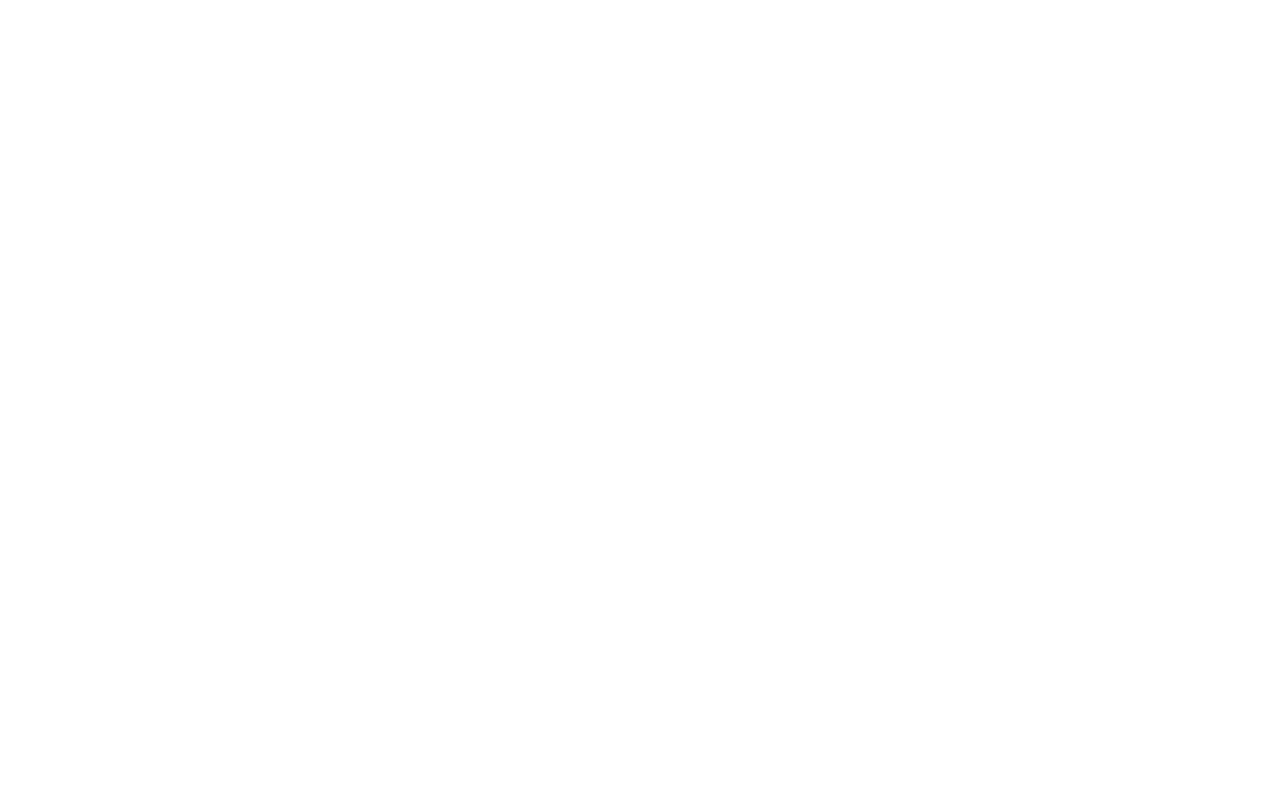
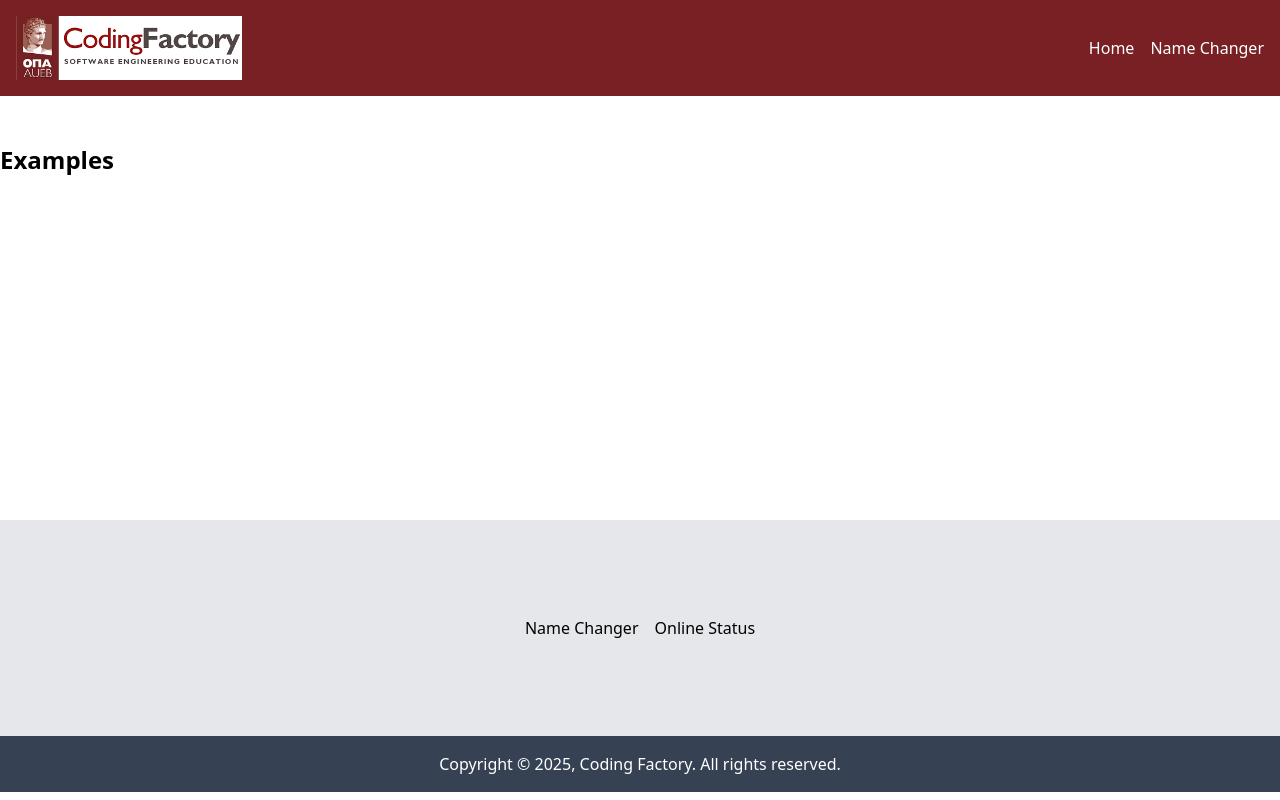
Before and after one commit to StavriannaLeon/react-intro, a React (Vite) app: page /examples in a window 1280 px wide. Built offline with nearby package versions, Linux system fonts and the light colour scheme.

Commit message:
feat: add new examples page/section/routes

```diff
--- a/src/App.tsx
+++ b/src/App.tsx
@@ -23,6 +23,8 @@
 import UserPage from "./components/UserPage.tsx";
 import NotFoundPage from "./pages/NotFoundPage.tsx";
 import RouterLayout from "./components/RouterLayout.tsx";
+import ExamplesPage from "./components/ExamplesPage.tsx";
+import RouterExamplesLayout from "./components/RouterExamplesLayout.tsx";
 
 function App() {
 
@@ -58,7 +60,6 @@
             {/*</Layout>*/}
 
             <BrowserRouter>
-                {/*<Layout>*/}
                     <Routes>
                         {/*<Route path="/" element={<HomePage/>} />*/} {/* same with: */}
                         <Route index element={<HomePage/>} />
@@ -71,7 +72,9 @@
                         {/*<Route path="examples/name-changer" element={<NameChangerPage/>} />*/}
                         {/*<Route path="examples/online-status" element={<OnlineStatus/>} />*/}
 
-                        <Route path="examples?"> {/* optional segments | "/examples/" in the url can be omitted */}
+                        {/*<Route path="examples?"> /!* optional segments | "/examples/" in the url can be omitted *!/*/}
+                        <Route path="examples" element={<RouterExamplesLayout/>}>
+                            <Route index element={<ExamplesPage/>} /> {/* here index = /examples/ */}
                             <Route path="name-changer" element={<NameChangerPage/>} />
                             <Route path="online-status" element={<OnlineStatusPage/>} />
                         </Route>
@@ -81,7 +84,6 @@
                         <Route path="*" element={<NotFoundPage/>} />
                         {/* NotFoundPage has to be put last */}
                     </Routes>
-                {/*</Layout>*/}
             </BrowserRouter>
         </>
     )
--- /dev/null
+++ b/src/components/ExamplesPage.tsx
@@ -0,0 +1,16 @@
+import {useEffect} from "react";
+
+const ExamplePage = () => {
+
+    useEffect(() => {
+        document.title = 'Examples';
+    }, [])
+
+    return (
+        <>
+            <h1 className="text-2xl font-bold mt-12">Examples</h1>
+        </>
+    )
+}
+
+export default ExamplePage
--- /dev/null
+++ b/src/components/ExamplesSection.tsx
@@ -0,0 +1,33 @@
+import {NavLink} from "react-router"
+const ExamplesSection = () => {
+    return (
+        <>
+            <div className="bg-gray-200 py-24">
+                <ul className="container mx-auto flex justify-center space-x-4">
+                    <li>
+                        {/*<NavLink to="/examples/name-changer">Name Changer</NavLink>*/}
+                        <NavLink
+                            to="/examples/name-changer"
+                            className={({isActive}) =>
+                                isActive ? "text-cf-dark-red underline underline-offset-4" : "text-cf-gray" }
+                        >
+                            Name Changer
+                        </NavLink>
+                    </li>
+                    <li>
+                        {/*<Link to="/examples/online-status">Online Status</Link>*/}
+                        <NavLink
+                            to="/examples/online-status"
+                            className={({isActive}) =>
+                                isActive ? "text-cf-dark-red underline underline-offset-4" : "text-cf-gray" }
+                        >
+                            Online Status
+                        </NavLink>
+                    </li>
+                </ul>
+            </div>
+        </>
+    )
+}
+
+export default ExamplesSection;
--- /dev/null
+++ b/src/components/RouterExamplesLayout.tsx
@@ -0,0 +1,18 @@
+import {Outlet} from "react-router";
+import HeaderResponsive from "./HeaderResponsive";
+import Footer from "./Footer";
+import ExamplesSection from "./ExamplesSection.tsx";
+
+const RouterExamplesLayout = () => {
+    return (
+        <>
+            <HeaderResponsive />
+            <div className="container mx-auto min-h-[65vh] pt-24">
+                <Outlet/>
+            </div>
+            <ExamplesSection/>
+            <Footer />
+        </>
+    )
+}
+export default RouterExamplesLayout;
```
